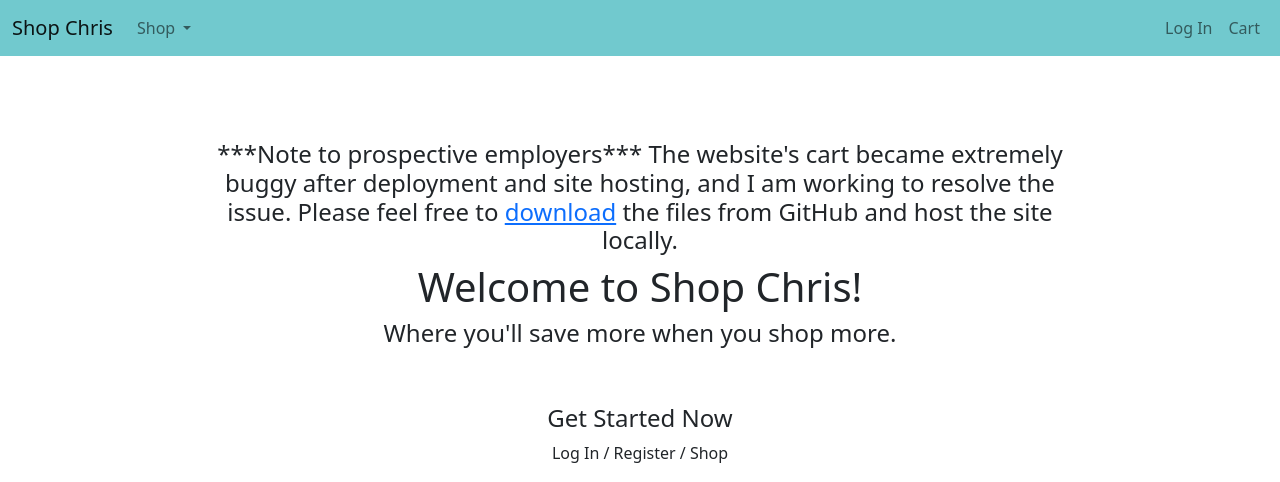
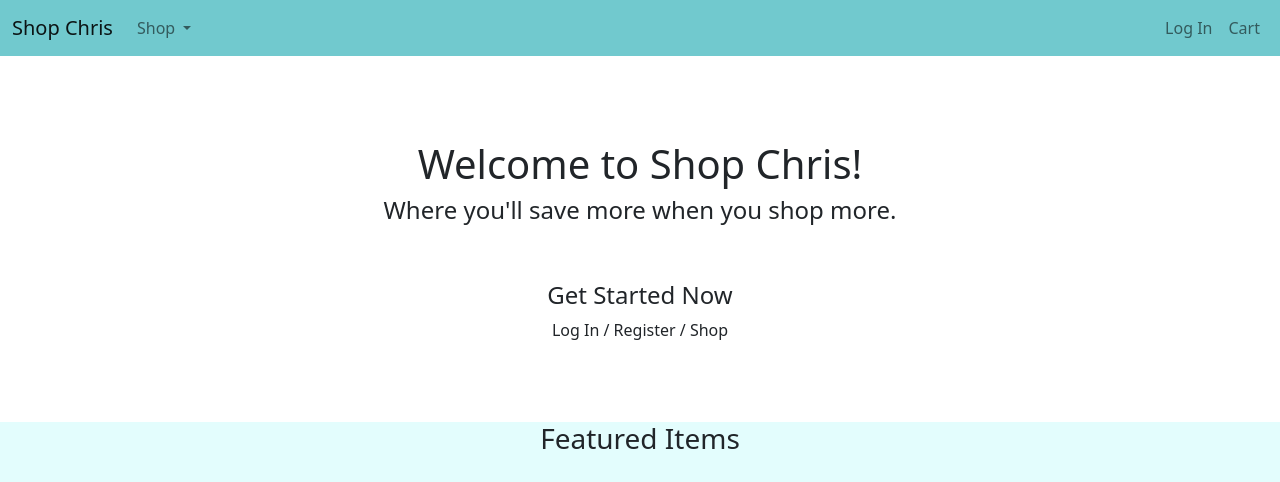
Before and after one commit to ChrisHuynh333/shop-chris, a Flask app: page / in a window 1280 px wide. Shown: the top 482 px of the page. Run offline with Flask 2, Linux system fonts and the light colour scheme; data comes from the database, SQL or seed files in the repository; some libraries are stand-ins or nearby versions.

Commit message:
Update index.html

```diff
--- a/templates/index.html
+++ b/templates/index.html
@@ -3,12 +3,6 @@
 {% block content %}
 
     <div class="container-fluid items-container front-page-header">
-        <!-- Message to potential employers that site is buggy upon deployment and hosting -->
-        <h4>***Note to prospective employers*** The website's cart became extremely buggy after deployment and site
-            hosting, and I am working to resolve the issue. Please feel free to
-            <a href="https://github.com/ChrisHuynh333/shop-chris">download</a> the files from GitHub and host the
-            site locally.
-        </h4>
         <!--
         If the user is not logged in, they'll get a generic greeting with links to Log In or Register. Otherwise,
         the home page will greet them with their name and only the Shop Now link
```
